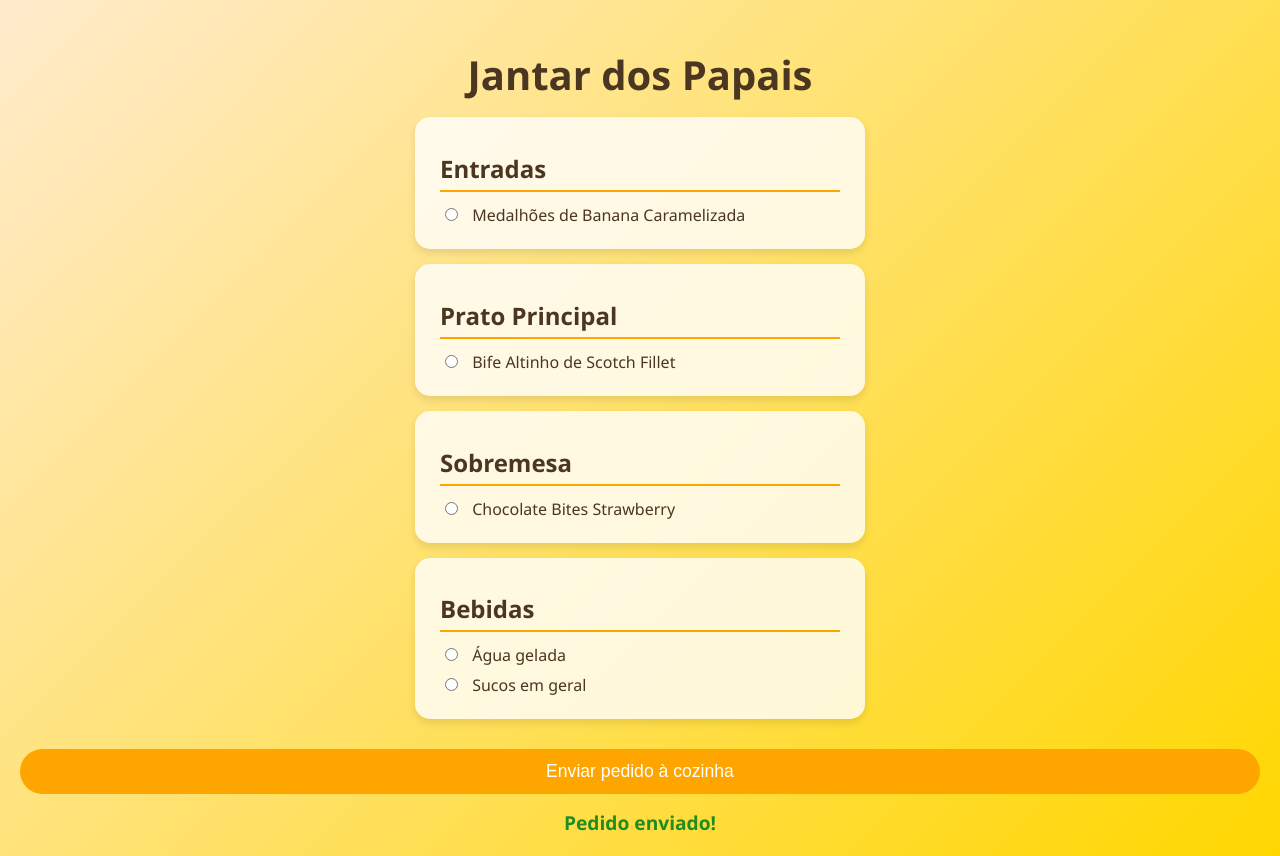
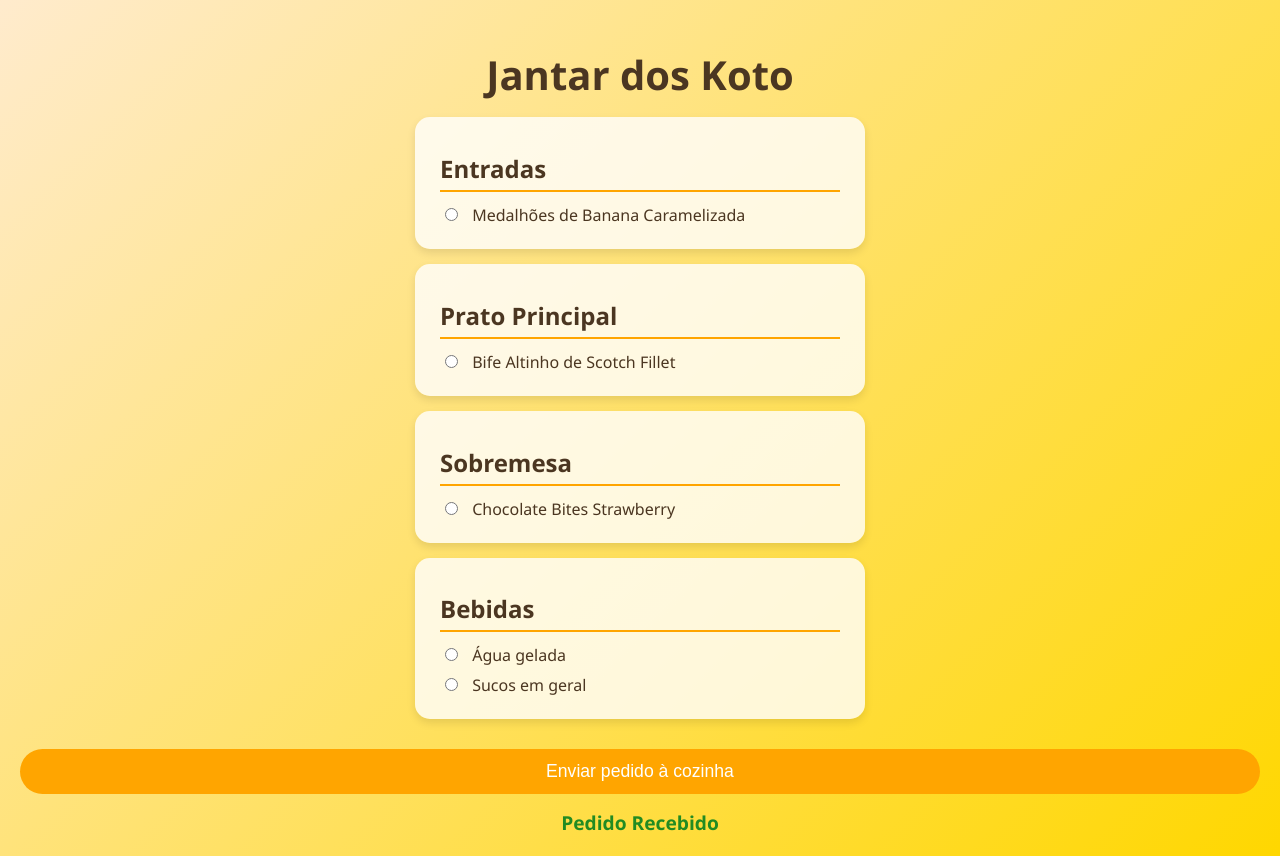
Before and after one commit to macedo31/Jantar-dos-Koto, a plain HTML site: page index.html in a window 1280 px wide. Both pictures are taken after a click on the button "Enviar pedido à cozinha". Drawn offline with Linux system fonts and the light colour scheme.

Commit message:
Update index.html

```diff
--- a/index.html
+++ b/index.html
@@ -64,7 +64,7 @@
 </style>
 </head>
 <body>
-  <h1>Jantar dos Papais</h1>
+  <h1>Jantar dos Koto</h1>
 
   <section>
     <h2>Entradas</h2>
@@ -87,7 +87,22 @@
     <label><input type="radio" name="bebida" value="Sucos em geral" /> Sucos em geral</label>
   </section>
 
-  <button id="submitBtn">Enviar pedido à cozinha</button>
+    <button id="submitBtn">Enviar pedido à cozinha</button>
+
+  <div id="confirmation">Pedido Recebido</div>
+
+  <script>
+    const btn = document.getElementById('submitBtn');
+    const confirmation = document.getElementById('confirmation');
+
+    btn.addEventListener('click', () => {
+      confirmation.style.display = 'block';
+      setTimeout(() => {
+        confirmation.style.display = 'none';
+      }, 3000);
+    });
+  </script>
+
 
   <div id="confirmation">Pedido enviado!</div>
 
```
